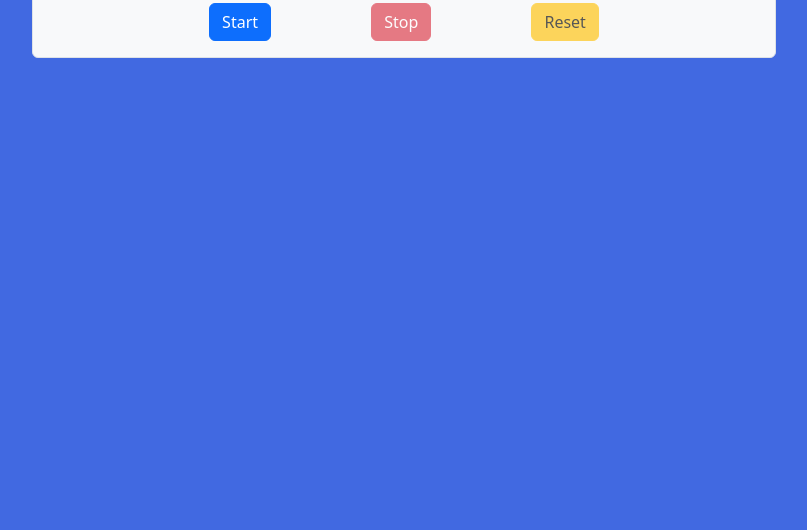
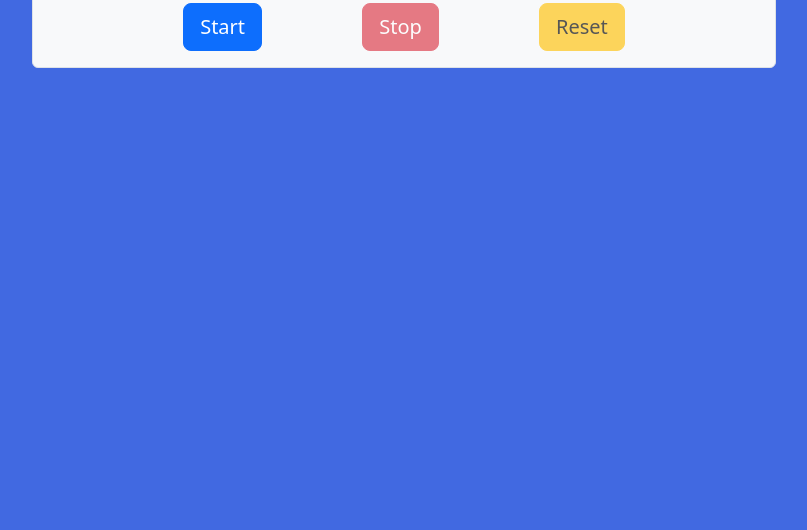
Before and after one commit to Arabianuz/stopwatch, a plain HTML site: page index.html in a window 1280 px wide. Shown: the part 270-800 px from the top of the page, without its empty margins (236-1043 px from the left). Drawn offline with nearby package versions, Linux system fonts and the light colour scheme.

Commit message:
some changes

```diff
--- a/index.html
+++ b/index.html
@@ -20,9 +20,9 @@
         <strong id="milli_seconds">000<b>ms</b></strong>
        </div>
        <div class="container text-center mt-4 ">
-       <button type="button" class="btn btn-primary me-5" id="start_button">Start</button>
-       <button type="button" class="btn btn-danger mx-5" id="stop_button" disabled>Stop</button>
-       <button type="button" class="btn btn-warning ms-5" id="reset_button" disabled>Reset</button>
+       <button type="button" class="btn btn-primary btn-lg me-5" id="start_button">Start</button>
+       <button type="button" class="btn btn-danger btn-lg mx-5" id="stop_button" disabled>Stop</button>
+       <button type="button" class="btn btn-warning btn-lg ms-5" id="reset_button" disabled>Reset</button>
        </div>
        </div>
 
```
